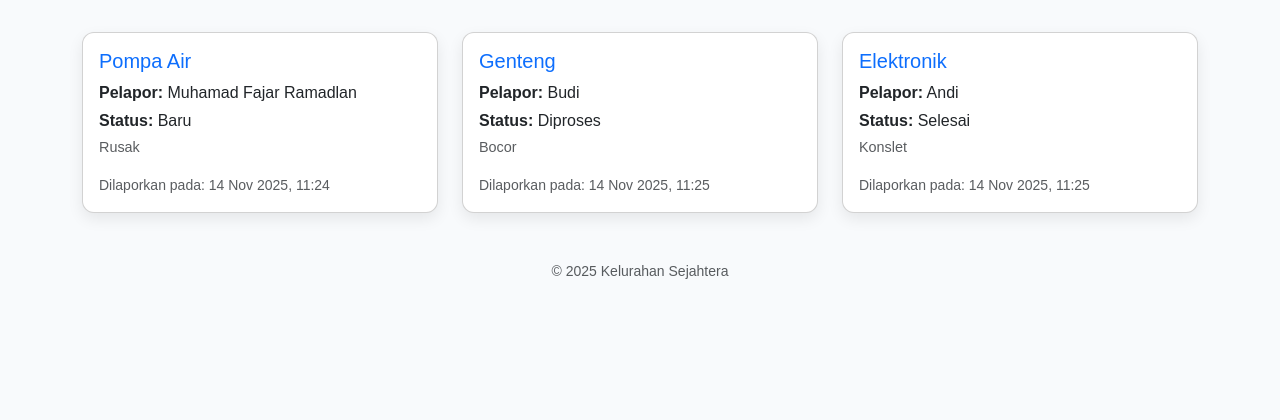
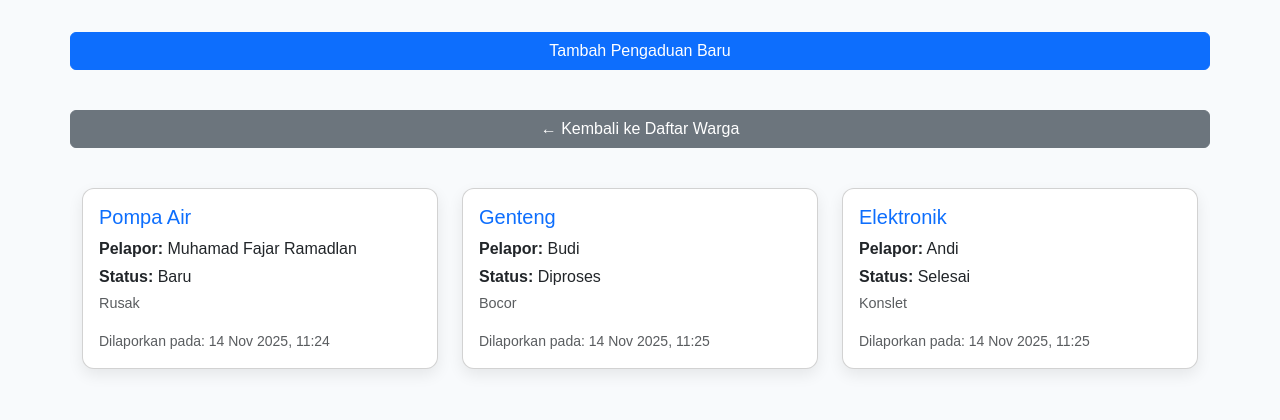
Before and after one commit to FajarRama01/FrameworkProgramming_Fajar, a Django app: page /warga/pengaduan/ in a window 1280 px wide. Shown: the part 144-564 px from the top of the page. Run offline with Django 5.2, Linux system fonts and the light colour scheme; data comes from the database, SQL or seed files in the repository.

Commit message:
Pertemuan 3

```diff
--- a/data_kelurahan/warga/templates/warga/pengaduan_list.html
+++ b/data_kelurahan/warga/templates/warga/pengaduan_list.html
@@ -28,7 +28,6 @@
     </style>
 </head>
 <body>
-
     <div class="header">
         <h1>Semua Pengaduan Warga</h1>
         <p class="mb-0">Daftar lengkap pengaduan dari seluruh warga kelurahan</p>
@@ -36,6 +35,13 @@
 
     <div class="container">
         <div class="row g-4">
+            <a href="{% url 'pengaduan-tambah' %}" class="btn btn-primary mb-3">
+                Tambah Pengaduan Baru
+            </a>
+            <!-- Tombol kembali -->
+            <a href="{% url 'warga-list' %}" class="btn btn-secondary mb-3">
+                ← Kembali ke Daftar Warga
+            </a>
 
             {% for item in pengaduan_list %}
             <div class="col-md-4">
--- a/data_kelurahan/warga/templates/warga/warga_list.html
+++ b/data_kelurahan/warga/templates/warga/warga_list.html
@@ -52,6 +52,11 @@
 <body>
     <div class="header">
         <h1>Daftar Warga Kelurahan</h1>
+        <h1>Daftar Warga</h1>
+    <a href="{% url 'warga-tambah' %}">Tambah Warga Baru</a>
+    <hr>
+    <!-- ... (kode ul untuk daftar warga) ... -->
+
         <p class="mb-0">Data warga yang telah terdaftar dalam sistem</p>
     </div>
 
--- a/data_kelurahan/warga/urls.py
+++ b/data_kelurahan/warga/urls.py
@@ -1,9 +1,12 @@
 # warga/urls.py
 from django.urls import path
-from .views import WargaListView, WargaDetailView, PengaduanListView
+from .views import WargaListView, WargaDetailView, PengaduanListView, WargaCreateView, PengaduanCreateView
 
 urlpatterns = [
     path('', WargaListView.as_view(), name='warga-list'),
     path('<int:pk>/', WargaDetailView.as_view(), name='warga-detail'),
+    path('tambah/', WargaCreateView.as_view(), name='warga-tambah'), # URL untuk form tambah
     path('pengaduan/', PengaduanListView.as_view(), name='pengaduan-list'),
+    path('pengaduan/tambah/', PengaduanCreateView.as_view(), name='pengaduan-tambah'),
+
 ]
--- a/data_kelurahan/warga/views.py
+++ b/data_kelurahan/warga/views.py
@@ -1,6 +1,8 @@
 from django.shortcuts import render
-from django.views.generic import ListView, DetailView
+from django.urls import reverse_lazy
+from django.views.generic import ListView, DetailView, CreateView
 from .models import Warga, Pengaduan
+from .forms import WargaForm, PengaduanForm
 
 
 class WargaListView(ListView):
@@ -13,3 +15,16 @@ class WargaDetailView(DetailView):
 
 class PengaduanListView(ListView):
     model = Pengaduan
+
+class WargaCreateView(CreateView):
+    model = Warga
+    form_class = WargaForm
+    template_name = 'warga/warga_form.html'
+    success_url = reverse_lazy('warga-list') # Arahkan ke daftar warga setelah sukses
+
+class PengaduanCreateView(CreateView):
+    model = Pengaduan
+    form_class = PengaduanForm
+    template_name = 'warga/pengaduan_form.html'
+    success_url = reverse_lazy('pengaduan-list')
+    # Ketika submit form → langsung redirect ke daftar pengaduan.
```
Also changed, not shown: data_kelurahan/warga/forms.py (added, +13 -0 lines), data_kelurahan/warga/templates/warga/pengaduan_form.html (added, +23 -0 lines), data_kelurahan/warga/templates/warga/warga_form.html (added, +14 -0 lines).
